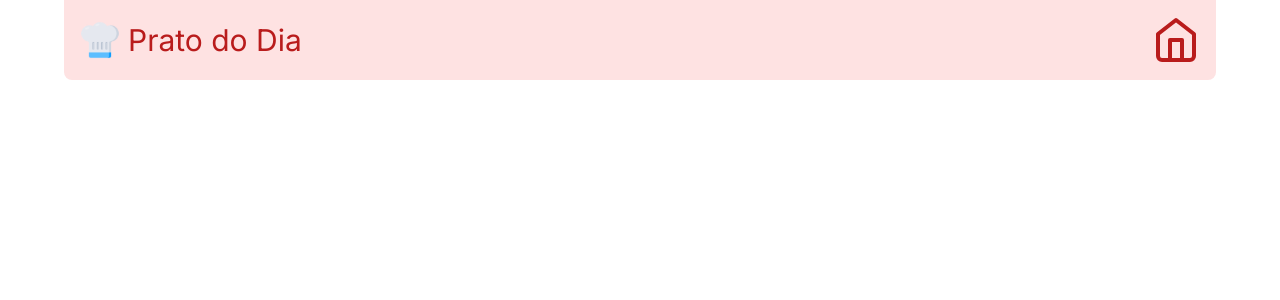
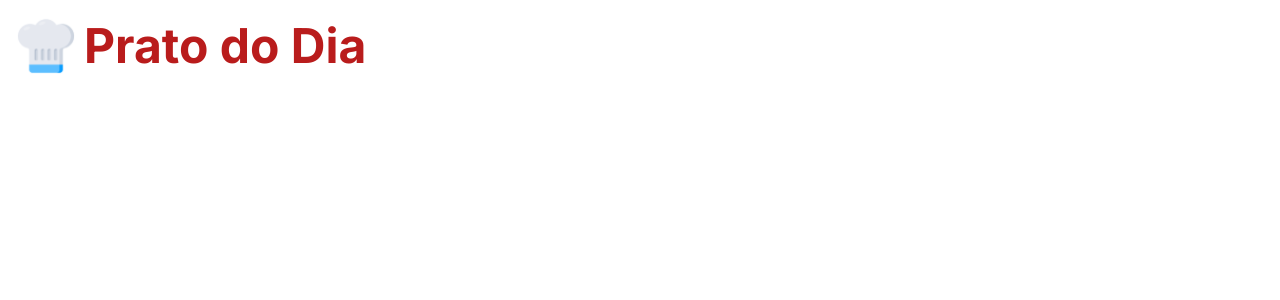
Before and after one commit to Caduzinhok/prato-do-dia, a Next.js app: page /recipe in a window 1280 px wide. Shown: the top 300 px of the page. Built offline with nearby package versions, Linux system fonts and the light colour scheme.

Commit message:
refact: adjust folder configs

```diff
--- /dev/null
+++ b/app/components/navbar.tsx
@@ -0,0 +1,23 @@
+import Link from "next/link";
+import { LogoChef } from "../assets/logoChef";
+
+export function Navbar() {
+    return (
+        <nav className="">
+            <div className="py-4 px-4 flex justify-between">
+                <div className="flex items-center gap-2">
+                    <LogoChef width={60} height={60} />
+                    <Link href={{
+                        pathname: '/'
+                    }}>
+                        <h1 className="text-5xl text-red-700 font-bold">
+                            Prato do Dia
+                        </h1>
+                    </Link>
+                </div>
+
+
+            </div>
+        </nav>
+    )
+}
--- /dev/null
+++ b/app/components/searchbarr.tsx
@@ -0,0 +1,26 @@
+import { Search } from "lucide-react"
+
+interface SearchBarrProps{
+    handleSubmit: Function
+    inputSearch: string
+    setInputSearch: Function
+    onRedirectPage: boolean
+}
+
+export function SearchBarr(props: SearchBarrProps) {
+    return (
+        <form className="w-full md:pt-12" onSubmit={event => props.handleSubmit(event)}>
+          <div className="flex justify-between border-2 rounded-r-2xl bg-white border-red-600 focus:border-red-700">
+            <input
+              type="text"
+              className="pl-4 h-16 w-full text-slate-800 font-semibold outline-none"
+              value={props.inputSearch}
+              onChange={(event) => props.setInputSearch(event.target.value)}
+            />
+            <button className="flex items-center justify-center bg-red-600 rounded-r-xl w-16 min-h-full" type="submit">
+              <Search className="size-10 text-white hover:text-slate-200" />
+            </button>
+          </div>
+        </form>
+    )
+}
--- a/app/layout.tsx
+++ b/app/layout.tsx
@@ -1,4 +1,3 @@
-
 import type { Metadata } from "next";
 import { Inter } from "next/font/google";
 import "./globals.css";
--- a/app/navbar.tsx
+++ /dev/null
@@ -1,26 +0,0 @@
-import { Home } from "lucide-react";
-import Link from "next/link";
-import { LogoChef } from "./assets/logoChef";
-
-export function Navbar() {
-    return (
-        <nav className="max-h-24 bg-red-100 rounded-b-lg">
-            <div className="py-4 px-4 flex justify-between">
-                <div className="flex items-center gap-2">
-                    <LogoChef width={40} height={40}/>
-                    <h1 className="text-3xl text-red-700">
-                        Prato do Dia
-                    </h1>
-                </div>
-                <Link
-                    href={
-                        { pathname: '/' }
-                    }
-                >
-                    <Home className="size-12 text-red-700" />
-                </Link>
-
-            </div>
-        </nav>
-    )
-}
--- a/app/page.tsx
+++ b/app/page.tsx
@@ -4,7 +4,8 @@ import { FormEvent, useState } from "react";
 import { receitas } from "./data/recipe";
 import { LogoChef } from './assets/logoChef';
 import Link from 'next/link';
-import { EmptySearch } from './emptysearch';
+import { EmptySearch } from './utils/emptysearch';
+import { SearchBarr } from './components/searchbarr';
 
 export default function Home() {
   const [inputSearch, setInputSearch] = useState("")
@@ -12,6 +13,7 @@ export default function Home() {
   const [arrReceitas, setArrReceitas] = useState(receitas)
   function handleSubmit(event: FormEvent) {
     event?.preventDefault()
+    setArrReceitas(receitas)
     setArrReceitas(value => value.filter(value => {
       return (
         value.titulo.toUpperCase().includes(inputSearch.toUpperCase())
@@ -21,8 +23,8 @@ export default function Home() {
         value.ingredientes.join(' ').toUpperCase().includes(inputSearch.toUpperCase())
       )
     }))
-    const isEmpty = setArrReceitas.length === 0 ? true : false
-    console.log(isEmpty)
+    console.log("here")
+    const isEmpty = arrReceitas.length == 0 ? true : false
     setIsNoResults(isEmpty)
     setInputSearch('')
   }
@@ -34,24 +36,18 @@ export default function Home() {
       <div className="flex flex-col bg-slate-100 pt-4 px-2 md:pt-20 md:px-10 items-center">
         <div className='flex items-center gap-3'>
           <LogoChef width={80} height={80} />
-          <h1 className="text-5xl md:text-7xl text-red-700">
+          <h1 className="text-5xl md:text-7xl text-red-700 font-bold">
             Prato do Dia
           </h1>
         </div>
 
-        <form className="w-full md:pt-12" onSubmit={event => handleSubmit(event)}>
-          <div className="flex justify-between border-4 rounded-r-2xl bg-white border-red-600 focus:border-red-700 focus:border-4">
-            <input
-              type="text"
-              className="pl-4 h-16 w-full text-slate-800 font-semibold  outline-none"
-              value={inputSearch}
-              onChange={(event) => setInputSearch(event.target.value)}
-            />
-            <button className="flex items-center justify-center bg-red-600 rounded-r-xl w-16 min-h-full" type="submit">
-              <Search className="size-10 text-white hover:text-slate-200" />
-            </button>
-          </div>
-        </form>
+        <SearchBarr
+          inputSearch={inputSearch}
+          handleSubmit={handleSubmit}
+          setInputSearch={setInputSearch}
+          onRedirectPage={false}
+        />
+
         <div className='flex w-full justify-end py-2'>
           <p>Quer sugerir uma receita? <a href="#" className='text-red-500 underline hover:text-red-700'>Clique Aqui</a></p>
         </div>
--- a/app/recipe/page.tsx
+++ b/app/recipe/page.tsx
@@ -1,6 +1,6 @@
 "use-client"
-import { Navbar } from "../navbar";
-import { Recipe } from "./recipe";
+import { Navbar } from "../components/navbar";
+import { Recipe } from "../components/recipe";
 
 export default function AboutPage({ searchParams }: {
     searchParams: {
@@ -16,7 +16,7 @@ export default function AboutPage({ searchParams }: {
 }) {
     return (
         <div className="flex justify-center">
-            <div className=" max-w-6xl w-full">
+            <div className=" max-w-screen-xl w-full">
                 <Navbar />
 
                 {searchParams?.id &&
--- a/app/emptysearch.tsx
+++ b/app/utils/emptysearch.tsx
@@ -3,8 +3,8 @@ import { MessageCircleX } from "lucide-react";
 export function EmptySearch() {
     return (
         <div className="flex items-center justify-center gap-3 w-full h-full">
-            <MessageCircleX />
-            <h2>Receita não encontrada</h2>
+            <MessageCircleX className="size-8"/>
+            <h2 className="text-xl">Receita não encontrada</h2>
         </div>
     )
 }
```
Also changed, not shown: app/components/recipe.tsx (renamed from app/recipe/recipe.tsx).
